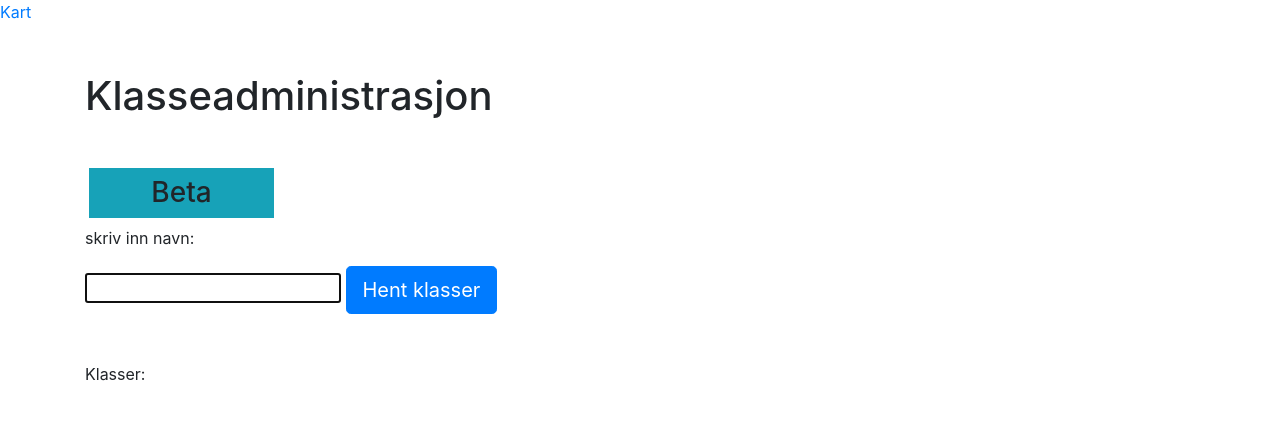
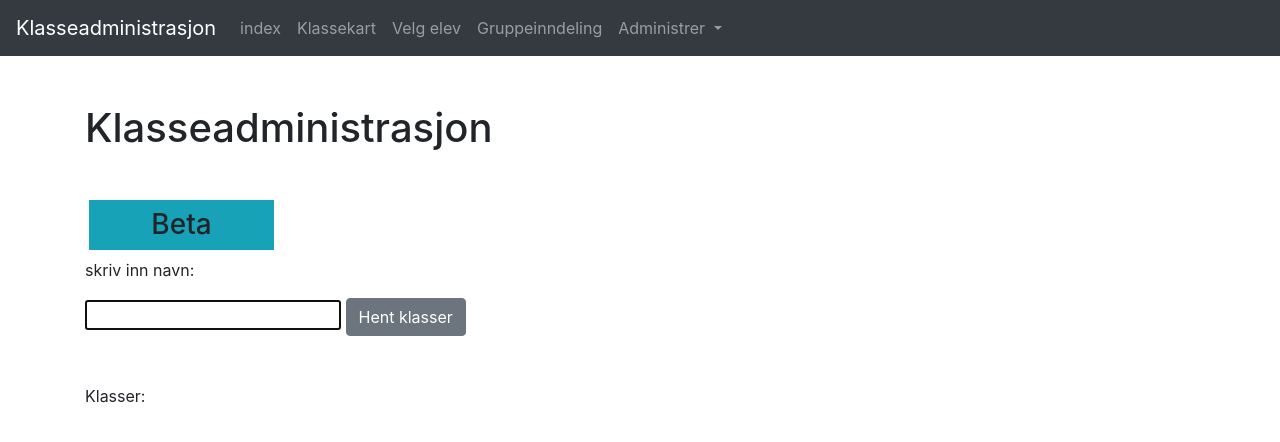
Before and after one commit to jon2m/klasseadmin, a plain HTML site: page index.html in a window 1280 px wide. Drawn offline with nearby package versions, Linux system fonts and the light colour scheme.

Commit message:
la til navbar

```diff
--- a/index.html
+++ b/index.html
@@ -32,14 +32,39 @@ async function req() {
 </head>
 <body>
 
-<a href="klassekart.html">Kart</a>
+<!-- navigering -->
+<nav class="navbar navbar-expand-md navbar-dark bg-dark">
+
+    <a class="navbar-brand" href="/">Klasseadministrasjon</a>
+
+    <button class="navbar-toggler" type="button" data-toggle="collapse" data-target="#nav_liste">
+        <span class="navbar-toggler-icon"></span>
+    </button>
+    <div class="collapse navbar-collapse" id="nav_liste">
+        <div class="navbar-nav">
+            <a class="nav-item nav-link" href="/">index</a>
+            <a class="nav-item nav-link" href="klassekart.html">Klassekart</a>
+            <a class="nav-item nav-link" href="velge_tilfeldig_elev.html">Velg elev</a>
+            <a class="nav-item nav-link" href="#">Gruppeinndeling</a>
+            <div class="dropdown">
+                <a class="nav-item nav-link dropdown-toggle" href="#" id="navbarDropdown" role="button"
+                    data-toggle="dropdown">
+                    Administrer
+                </a>
+                <div class="dropdown-menu nav_undermeny">
+                    <a class="dropdown-item" href="#">asdfasdf</a>
+                </div>
+            </div>
+        </div>
+    </div>
+</nav>
 
 <div class='container'>
     <h1 class='my-5'>Klasseadministrasjon</h1>
     <h3 class='ml-1 p-2 bg-info col-2 text-center'>Beta</h3>
     <p>skriv inn navn:</p>
     <input id='laerer_id'></input>
-    <button id='btn_laerer' class='btn btn-lg btn-primary'>Hent klasser</button>
+    <button id='btn_laerer' class='btn btn-md btn-secondary'>Hent klasser</button>
     <p class='mt-5'>Klasser:</p>
     <p id='klasse_data'></p>
 
```
Also changed, not shown: klassekart.html (+49 -1 lines), velge_tilfeldig_elev.html (+28 -1 lines).
